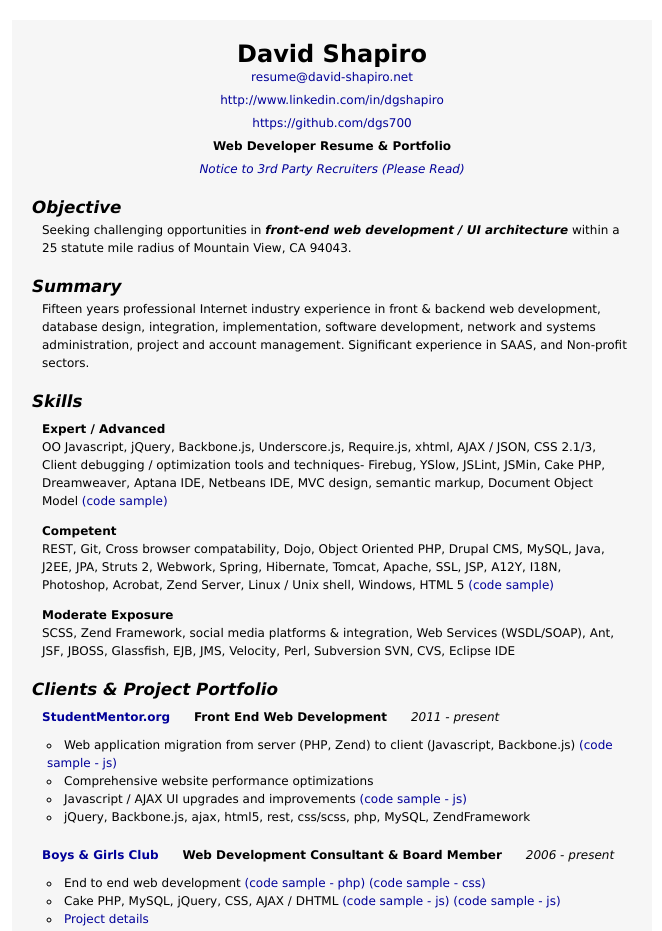
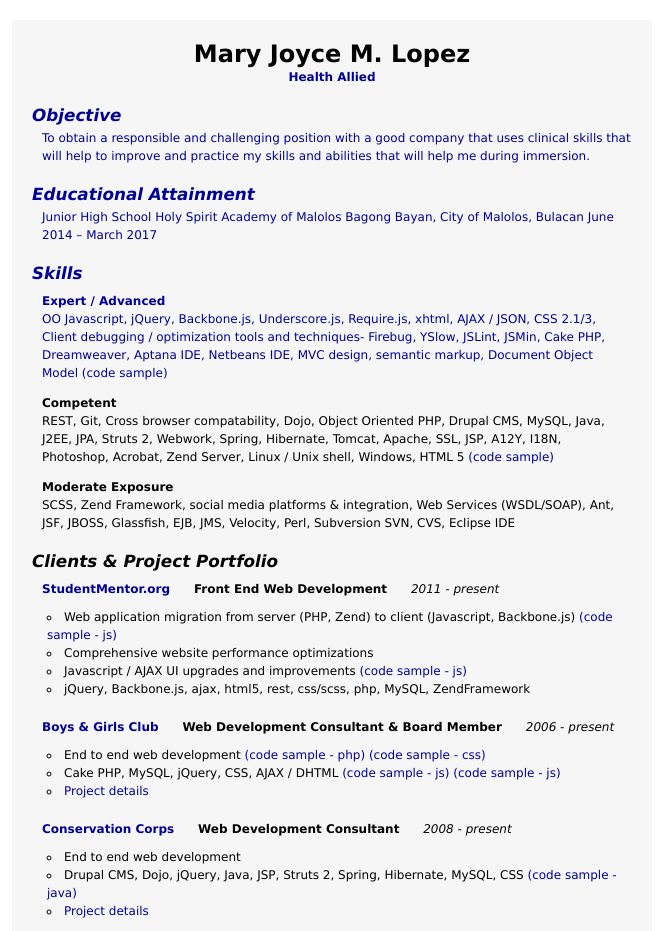
Before and after one commit to maryjoycelopez/maryjoycelopez.github.io, a plain HTML site: page index.html in a window 1280 px wide. Shown: the top 931 px of the page, without its empty margins (308-970 px from the left). Drawn offline with nearby package versions, Linux system fonts and the light colour scheme.

Commit message:
Update index.html

```diff
--- a/index.html
+++ b/index.html
@@ -125,26 +125,24 @@ body{font-size:18px;}
 <div id="resumecontainer">
 
 <header>
-<h1>David Shapiro</h1>
-<p><a href="mailto:resume@david-shapiro.net">resume@david-shapiro.net</a></p>
-<p><a href="http://www.linkedin.com/in/dgshapiro">http://www.linkedin.com/in/dgshapiro</a></p>
-<p><a href="https://github.com/dgs700/">https://github.com/dgs700</a></p>
+<h1>Mary Joyce M. Lopez</h1>
+<p><a href="resume@david-shapiro.net</a></p>
 
-<p><strong>Web Developer Resume &amp; Portfolio</strong></p>
-<p><em><a rel="#notice" class="proj_link notice">Notice to 3rd Party Recruiters (Please Read)</a></em></p>
+<p><strong>Health Allied</strong></p>
 </header>
 
 <section>
 <h2>Objective</h2>
-<p>Seeking challenging opportunities in <em><strong>front-end web development / UI architecture</strong></em> within a 25 statute mile radius of Mountain View, CA 94043.</p>
+<p>To obtain a responsible and challenging position with a good company that uses clinical skills that will help to improve and practice my skills and abilities that will help me during immersion. </p>
 </section>
 
 <section>
-<h2>Summary</h2>
-<p>Fifteen years professional Internet industry experience
-in front &amp; backend web development, database design, integration,
-implementation, software development, network and
-systems administration, project and account management. Significant experience in SAAS, and Non-profit sectors.</p>
+<h2>Educational Attainment</h2>
+<p>Junior High School
+    Holy Spirit Academy of Malolos
+    Bagong Bayan, City of Malolos, Bulacan
+    June 2014 – March 2017
+</p>
 </section>
 
 <section>
```
